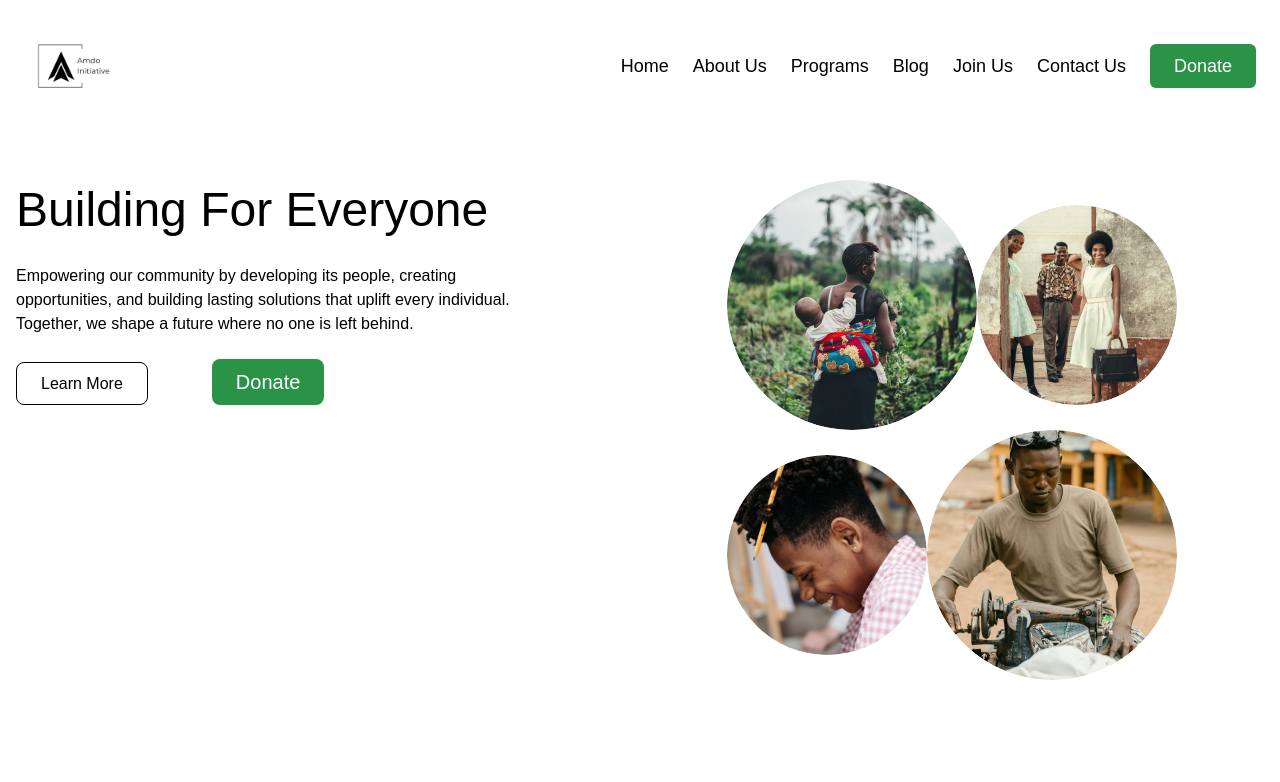
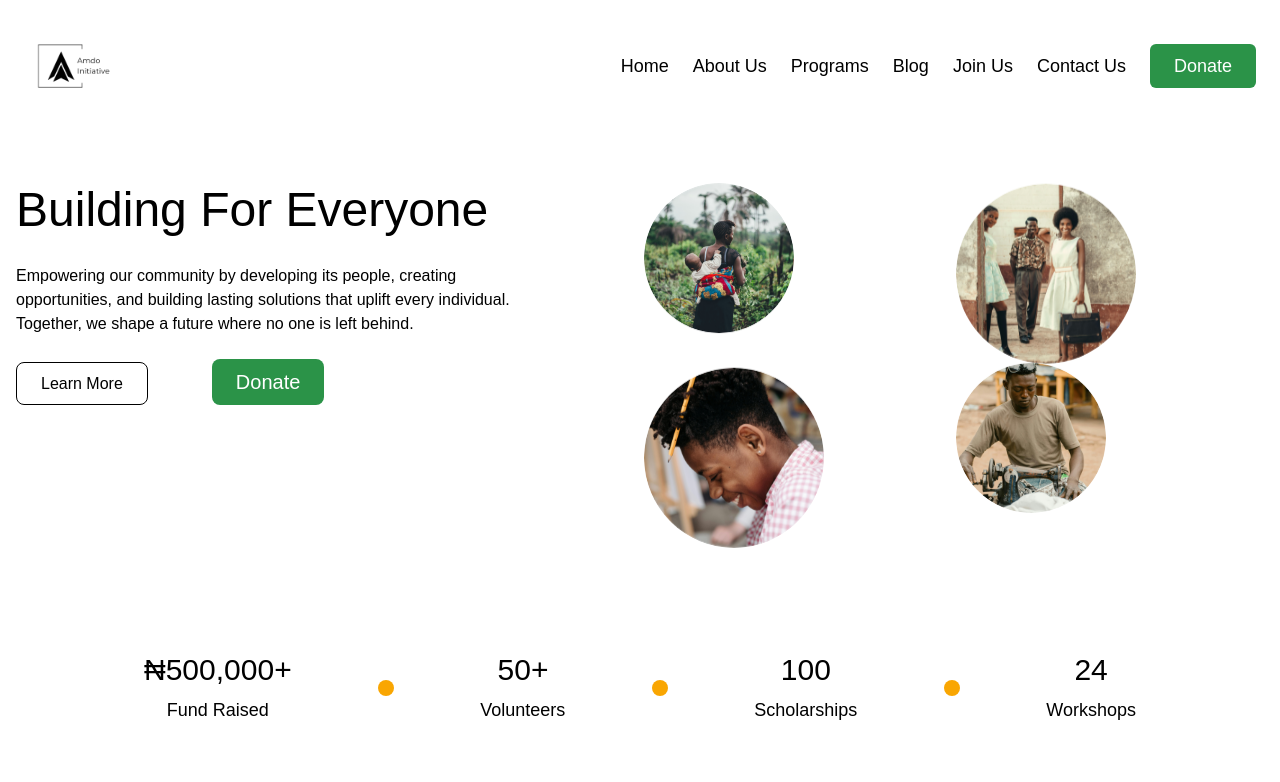
Before and after one commit to thedavidemmanuel/amdo-web-v1, a Next.js app: page / in a window 1280 px wide. Shown: the top 782 px of the page. Built offline with nearby package versions, Linux system fonts and the light colour scheme.

Commit message:
landing page fixes

```diff
--- a/app/page.js
+++ b/app/page.js
@@ -110,6 +110,13 @@ export default function HomePage() {
         .float-animation {
           animation: float 3s ease-in-out infinite;
         }
+        @keyframes slide {
+          0% { transform: translateX(-100%); }
+          100% { transform: translateX(0); }
+        }
+        .animate-slide {
+          animation: slide 0.5s ease forwards;
+        }
       `}</style>
 
       <Header />
@@ -131,70 +138,71 @@ export default function HomePage() {
             </Link>
           </div>
         </div>
+        <div className='mt-20' />
 
-        <div className="lg:w-1/2 relative flex justify-center items-center flex-wrap">
+        <div className="lg:w-1/2 relative flex flex-wrap justify-center">
+          <div className="w-1/2 p-1">
             <Image
               src="/hero-image-1.png"
               alt="Community member 1"
-            width={250}
-            height={250}
-            className="rounded-full object-cover float-animation hidden sm:block"
+              width={150}
+              height={150}
+              className="rounded-full object-cover float-animation"
               style={{ animationDelay: '0s' }}
             />
+          </div>
+          <div className="w-1/2 p-1">
             <Image
               src="/hero-image-2.png"
               alt="Community member 2"
-            width={200}
-            height={200}
-            className="rounded-full object-cover float-animation hidden sm:block"
+              width={180}
+              height={180}
+              className="rounded-full object-cover float-animation"
               style={{ animationDelay: '0.5s' }}
             />
+          </div>
+          <div className="w-1/2 p-1">
             <Image
               src="/hero-image-3.png"
               alt="Community member 3"
-            width={200}
-            height={200}
-            className="rounded-full object-cover float-animation hidden sm:block"
+              width={180}
+              height={180}
+              className="rounded-full object-cover float-animation"
               style={{ animationDelay: '1s' }}
             />
+          </div>
+          <div className="w-1/2 p-1">
             <Image
               src="/hero-image-4.png"
               alt="Community member 4"
-            width={250}
-            height={250}
-            className="rounded-full object-cover float-animation hidden sm:block"
+              width={150}
+              height={150}
+              className="rounded-full object-cover float-animation"
               style={{ animationDelay: '1.5s' }}
             />
-          <Image
-            src="/hero-image-1.png"
-            alt="Community member 1"
-            width={250}
-            height={250}
-            className="rounded-full object-cover float-animation sm:hidden"
-            style={{ animationDelay: '0s' }}
-          />
+          </div>
         </div>
       </main>
 
       {/* Stats Section */}
       <div className="container mx-auto px-4 mt-12 mb-20">
-        <div className="flex flex-col md:flex-row justify-between items-center bg-white max-w-5xl mx-auto">
-          <div className="flex flex-col items-center px-4 mb-4 md:mb-0">
+        <div className="flex flex-col md:flex-row justify-between items-center bg-white max-w-5xl mx-auto overflow-hidden">
+          <div className="flex flex-col items-center px-4 mb-4 md:mb-0 animate-slide">
             <p className="text-3xl font-normal mb-2 text-black">₦<AnimatedNumber value="500000" />+</p>
             <p className="text-lg text-black">Fund Raised</p>
           </div>
           <div className="w-4 h-4 bg-[#F9A602] rounded-full"></div>
-          <div className="flex flex-col items-center px-4 mb-4 md:mb-0">
+          <div className="flex flex-col items-center px-4 mb-4 md:mb-0 animate-slide">
             <p className="text-3xl font-normal mb-2 text-black"><AnimatedNumber value="50" />+</p>
             <p className="text-lg text-black">Volunteers</p>
           </div>
           <div className="w-4 h-4 bg-[#F9A602] rounded-full"></div>
-          <div className="flex flex-col items-center px-4 mb-4 md:mb-0">
+          <div className="flex flex-col items-center px-4 mb-4 md:mb-0 animate-slide">
             <p className="text-3xl font-normal mb-2 text-black"><AnimatedNumber value="100" /></p>
             <p className="text-lg text-black">Scholarships</p>
           </div>
           <div className="w-4 h-4 bg-[#F9A602] rounded-full"></div>
-          <div className="flex flex-col items-center px-4 mb-4 md:mb-0">
+          <div className="flex flex-col items-center px-4 mb-4 md:mb-0 animate-slide">
             <p className="text-3xl font-normal mb-2 text-black"><AnimatedNumber value="24" /></p>
             <p className="text-lg text-black">Workshops</p>
           </div>
@@ -241,7 +249,7 @@ export default function HomePage() {
             <ArrowUpRight className="w-5 h-5 ml-1" />
           </Link>
         </div>
-        <div className="grid grid-cols-1 md:grid-cols-2 lg:grid-cols-3 gap-8 h-auto font-bold overflow-hidden">
+        <div className="grid grid-cols-1 md:grid-cols-3 gap-8 h-[400px] font-bold ">
           {workItems.map((item, index) => (
             <WorkCard key={index} {...item} />
           ))}
@@ -291,7 +299,7 @@ export default function HomePage() {
           <p className="text-[#F9A602] text-md font-medium mb-2">Blog</p>
           <h2 className="text-3xl text-black font-medium">Stay updated with us</h2>
         </div>
-        <div className="grid grid-cols-1 md:grid-cols-2 lg:grid-cols-4 gap-8 h-auto overflow-hidden text-black">
+        <div className="grid grid-cols-1 md:grid-cols-2 lg:grid-cols-4 gap-8 h-[400px] overflow-hidden text-black">
           {blogPosts.map((post, index) => (
             <BlogCard key={index} {...post} />
           ))}
```
Lines whose indentation alone changed are shown as unchanged.
